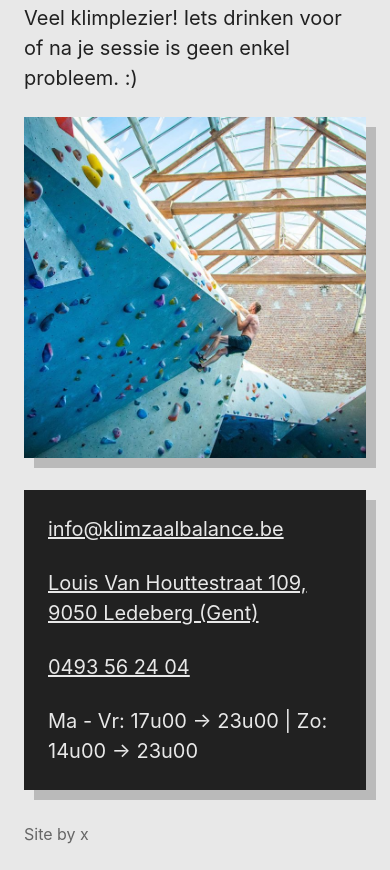
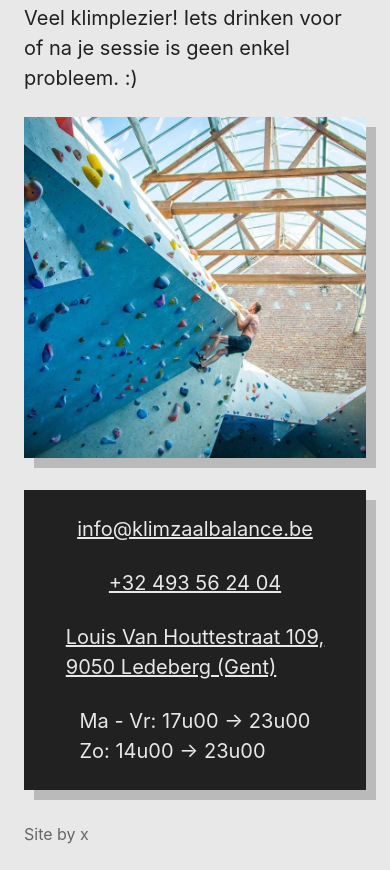
Before and after one commit to dreadnip/balans, a plain HTML site: page index.html in a window 390 px wide. Shown: the part 904-1774 px from the top of the page. Drawn offline with Linux system fonts and the light colour scheme.

```diff
--- a/index.html
+++ b/index.html
@@ -46,9 +46,9 @@
     <footer>
         <div class="contact">
             <a href="mailto:info@klimzaalbalance.be">info@klimzaalbalance.be</a>
-            <a href="https://www.google.com/maps/place/Klimzaal+Balance/@51.0411413,3.7426313,17z/data=!3m1!4b1!4m5!3m4!1s0x47c376a95326d28f:0x468f112340355b5e!8m2!3d51.0411379!4d3.74482" target="_blank">Louis Van Houttestraat 109, 9050 Ledeberg (Gent)</a>
-            <a href="tel:0493 56 24 04">0493 56 24 04</a>
-            <p>Ma - Vr: 17u00 -> 23u00 | Zo: 14u00 -> 23u00
+            <a href="tel:0493 56 24 04">+32 493 56 24 04</a>
+            <a href="https://www.google.com/maps/place/Klimzaal+Balance/@51.0411413,3.7426313,17z/data=!3m1!4b1!4m5!3m4!1s0x47c376a95326d28f:0x468f112340355b5e!8m2!3d51.0411379!4d3.74482" target="_blank">Louis Van Houttestraat 109,</br>9050 Ledeberg (Gent)</a>
+            <p>Ma - Vr: 17u00 -> 23u00</br>Zo: 14u00 -> 23u00
         </div>
         <p class="credit">Site by x</p>
     </footer>
--- a/style.css
+++ b/style.css
@@ -229,9 +229,13 @@ nav a:last-of-type {
 
 /* Footer */
 
+footer {
+	align-self: flex-start;
+}
+
 .contact {
 	display: flex;
-	flex-wrap: wrap;
+	align-items: center;
 	padding: var(--half);
 	color: var(--mercury);
 	background-color: var(--mine-shaft);
@@ -239,7 +243,6 @@ nav a:last-of-type {
 }
 
 .contact > * {
-	width: 50%;
 	padding: var(--half);
 }
 
@@ -317,8 +320,12 @@ nav a:last-of-type {
 		margin-top: var(--default);
 	}
 
-	.contact > * {
-		width: 100%;
+	footer {
+		align-self: stretch;
+	}
+
+	.contact {
+		flex-direction: column;
 	}
 
 }
```
